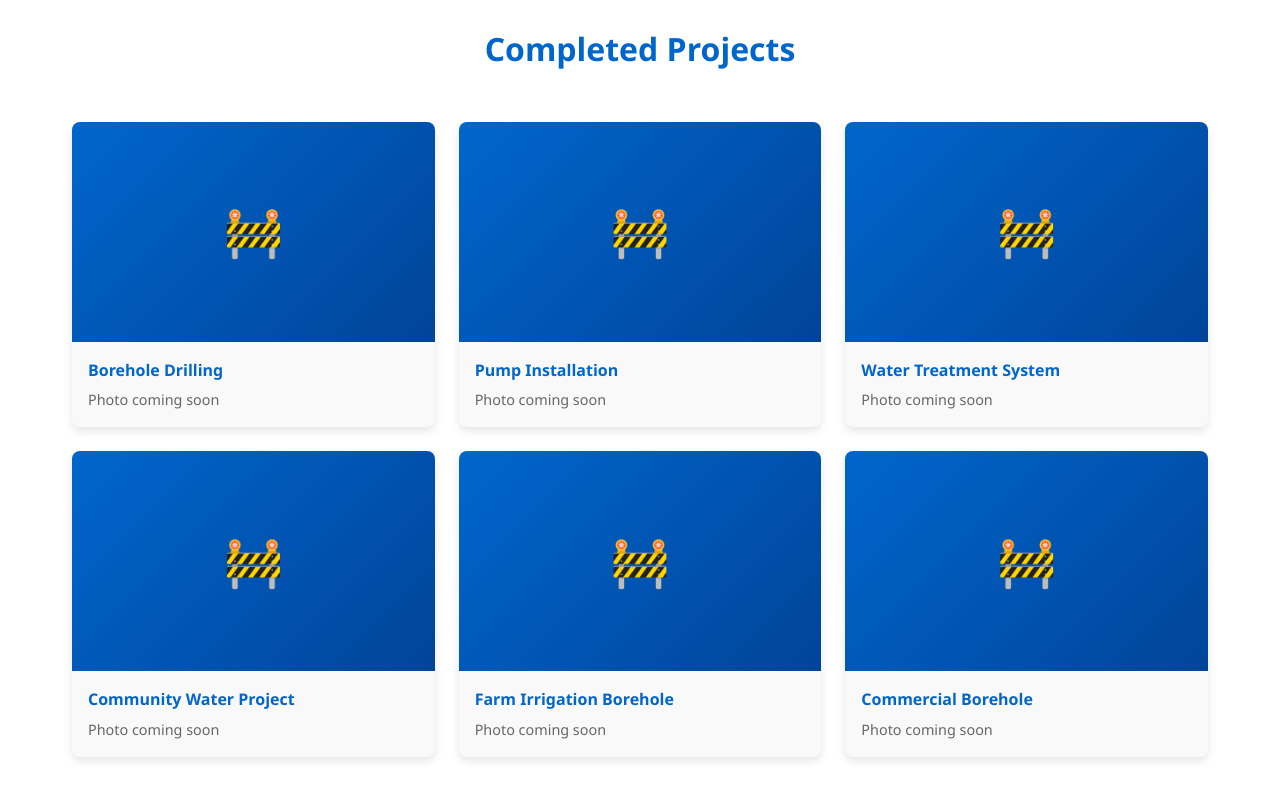
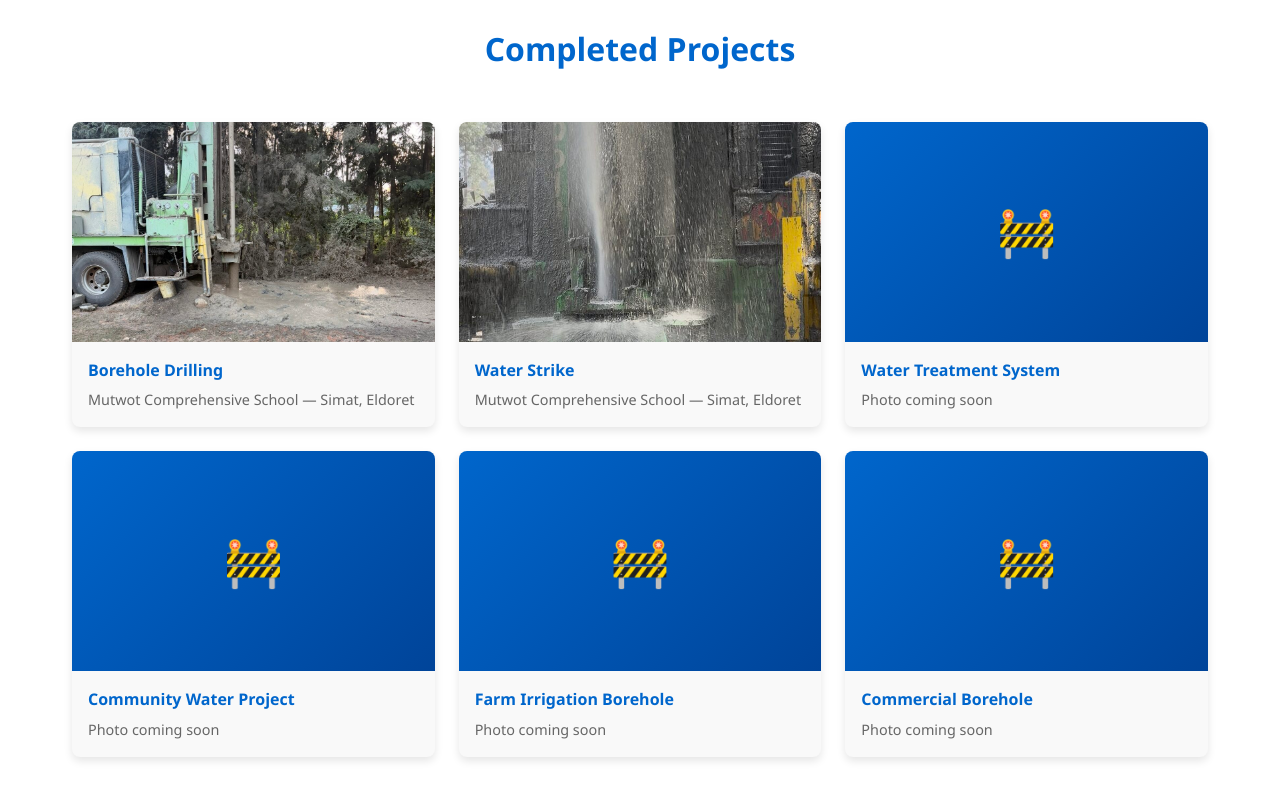
Before and after one commit to Donke01/deepcorewells, a website: page index.html in a window 1280 px wide. Shown: the part 3618-4418 px from the top of the page. Drawn offline with Linux system fonts and the light colour scheme.

Commit message:
Add project photos: borehole drilling at Mutwot Comprehensive School, Simat, Eldoret

```diff
--- a/index.html
+++ b/index.html
@@ -783,17 +783,17 @@
             <h2 class="section-title">Completed Projects</h2>
             <div class="gallery-grid">
                 <div class="gallery-item">
-                    <div class="gallery-placeholder">🚧</div>
+                    <img src="images/mutwot-drilling-rig.jpg" alt="Borehole drilling rig on site at Mutwot Comprehensive School, Simat, Eldoret">
                     <div class="gallery-caption">
                         <h4>Borehole Drilling</h4>
-                        <p>Photo coming soon</p>
+                        <p>Mutwot Comprehensive School — Simat, Eldoret</p>
                     </div>
                 </div>
                 <div class="gallery-item">
-                    <div class="gallery-placeholder">🚧</div>
+                    <img src="images/mutwot-water-strike.jpg" alt="Water strike during borehole drilling at Mutwot Comprehensive School, Simat, Eldoret">
                     <div class="gallery-caption">
-                        <h4>Pump Installation</h4>
-                        <p>Photo coming soon</p>
+                        <h4>Water Strike</h4>
+                        <p>Mutwot Comprehensive School — Simat, Eldoret</p>
                     </div>
                 </div>
                 <div class="gallery-item">
```
Also changed, not shown: images/mutwot-drilling-rig.jpg (added), images/mutwot-water-strike.jpg (added).
